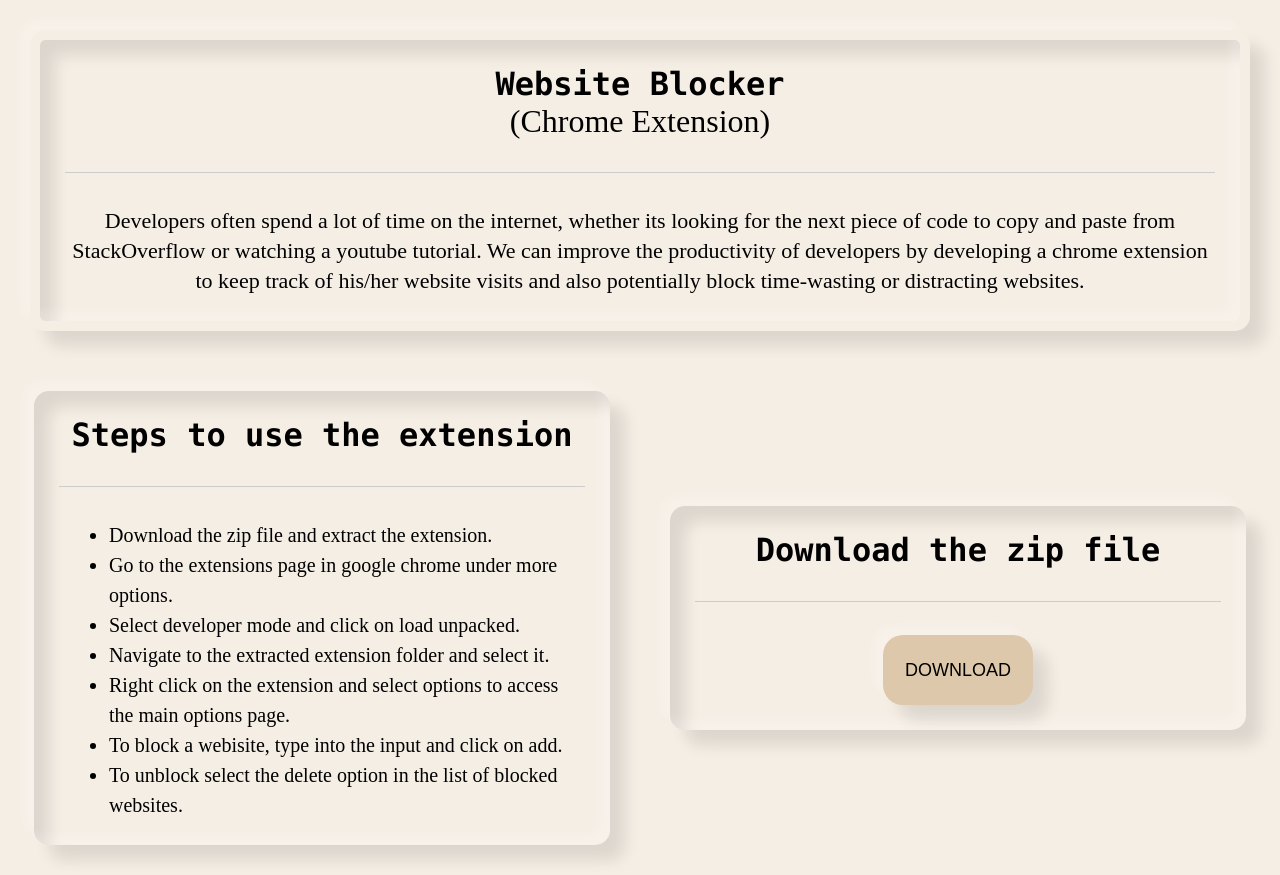
After one commit to MLH-Fellowship/pod-3.1.0-DevAssist, a Flask app: page /websiteBlocker in a window 1280 px wide. The commit adds this page. Run offline with Flask 2, Linux system fonts and the light colour scheme.

Commit message:
Add frontend for website monitor

```diff
--- a/app.py
+++ b/app.py
@@ -24,6 +24,9 @@ def index():
 def fileupload():
     return render_template('stackOverflow.html')
 
+@app.route('/websiteBlocker')
+def websiteBlocker():
+    return render_template('websiteBlocker.html')
 
 @app.route('/search', methods=['GET', 'POST'])
 def search():
--- /dev/null
+++ b/static/css/websiteBlocker.css
@@ -0,0 +1,104 @@
+* {
+    box-sizing: border-box;
+    margin: 0;
+    padding: 0;
+  }
+
+  :root {
+      --clr: #f5eee5;
+  }
+
+  *:focus {
+    outline: 0;
+  }
+
+  html {
+    -webkit-tap-highlight-color: rgba(0, 0, 0, 0);
+  }
+
+  body {
+      background-color: var(--clr);
+      align-items: center;
+      display: flex;
+      justify-content: center;
+  }
+  h1{
+    font-family: consolas;
+    font-size: xx-large;
+  }
+  p{
+      font-size: 22px;
+      line-height: 30px;
+  }
+  .container {
+      align-items: center;
+      display: flex;
+      flex-wrap: wrap;
+      justify-content: center;
+      position: relative;
+  }
+.container .box {
+      background-color: var(--clr);
+      text-align: center;
+      border-radius: 15px;
+      color: black;
+      padding:25px 25px;
+      font-size: 2em;
+      justify-content: center;
+      margin: 30px;
+      position: relative;
+      width: 100%;
+  }
+.container .box.shadow-2 {
+      width:45% !important;
+      box-shadow: -10px -10px 10px rgba(255, 255, 255, 0.2),
+                              15px 15px 15px rgba(0, 0, 0, 0.1),
+                              -10px -10px 10px rgba(255, 255, 255, 0.2) inset,
+                              15px 15px 15px rgba(0, 0, 0, 0.1) inset;
+  }
+.container .box.shadow-4 {
+      border: 10px solid var(--clr);
+      box-shadow: -10px -10px 10px rgba(255, 255, 255, 0.2),
+                              15px 15px 15px rgba(0, 0, 0, 0.1),
+                              -10px -10px 10px rgba(255, 255, 255, 0.2) inset,
+                              15px 15px 15px rgba(0, 0, 0, 0.1) inset;
+  }
+hr{
+    display: block;
+    height: 2px;
+    border: 0;
+    border-top: 1px solid #ccc;
+    margin: 1em 0;
+    padding: 0;
+      }
+ul li{
+          font-size: 20px;
+          line-height: 30px;
+          text-align: start;
+      }
+ul{
+        padding-left: 50px !important;
+      }
+@media (max-width:425px){
+          ul{
+              padding-left: 30px !important;
+          }
+          .container .box.shadow-2 {
+              width:100% !important;
+          }
+        }
+button{
+            height: 70px;
+            width: 150px;
+            background-color:#dec8ab ;
+            box-shadow: -10px -10px 10px rgba(255, 255, 255, 0.2),
+            15px 15px 15px rgba(0, 0, 0, 0.1);
+            border-radius: 20px 20px;
+            border: none;
+            cursor: pointer;
+            font-size: large;
+        }
+a{
+    text-decoration: none;
+    color: black;
+        }
--- a/templates/landingPage.html
+++ b/templates/landingPage.html
@@ -63,7 +63,7 @@
                 <p>
                     Block the time-wasting websites from your browser.
                 </p>
-                <a href="#">Learn More</a>
+                <a href="/websiteBlocker">Learn More</a>
             </div>
         </div>
         <div class="Box">
--- a/templates/stackOverflow.html
+++ b/templates/stackOverflow.html
@@ -3,7 +3,7 @@
 
 <head>
     <title>Name</title>
-    <link rel="stylesheet" href="../static/css/card1.css">
+    <link rel="stylesheet" href="../static/css/stackOverflow.css">
 </head>
 
 <body>
--- /dev/null
+++ b/templates/websiteBlocker.html
@@ -0,0 +1,43 @@
+<!DOCTYPE html>
+<html lang="en">
+
+<head>
+    <meta charset="UTF-8">
+    <meta http-equiv="X-UA-Compatible" content="IE=edge">
+    <meta name="viewport" content="width=device-width, initial-scale=1.0">
+    <title>Name</title>
+    <link rel="stylesheet" href="../static/css/websiteBlocker.css">
+</head>
+
+<body>
+    <div class="container">
+        <div class="box shadow-4">
+            <h1>Website Blocker</h1>(Chrome Extension)
+            <hr>
+            <p>Developers often spend a lot of time on the internet, whether its looking for the next piece of code to
+                copy and paste from StackOverflow or watching a youtube tutorial. We can improve the productivity of
+                developers by developing a chrome extension to keep track of his/her website visits and also potentially
+                block time-wasting or distracting websites.</p>
+        </div>
+        <div class="box shadow-2">
+            <h1>Steps to use the extension</h1>
+            <hr>
+            <ul>
+                <li>Download the zip file and extract the extension.</li>
+                <li>Go to the extensions page in google chrome under more options.</li>
+                <li>Select developer mode and click on load unpacked.</li>
+                <li>Navigate to the extracted extension folder and select it.</li>
+                <li>Right click on the extension and select options to access the main options page.</li>
+                <li>To block a webisite, type into the input and click on add.</li>
+                <li>To unblock select the delete option in the list of blocked websites.</li>
+            </ul>
+        </div>
+        <div class="box shadow-2">
+            <h1>Download the zip file</h1>
+            <hr>
+            <a href="http://127.0.0.1:5000//websiteBlocker" download="file_name.zip"> <button>DOWNLOAD</button></a>
+        </div>
+    </div>
+</body>
+
+</html>
```
Also changed, not shown: blocker/instructions.txt (deleted, +0 -8 lines), static/css/stackOverflow.css (renamed from static/css/card1.css).
